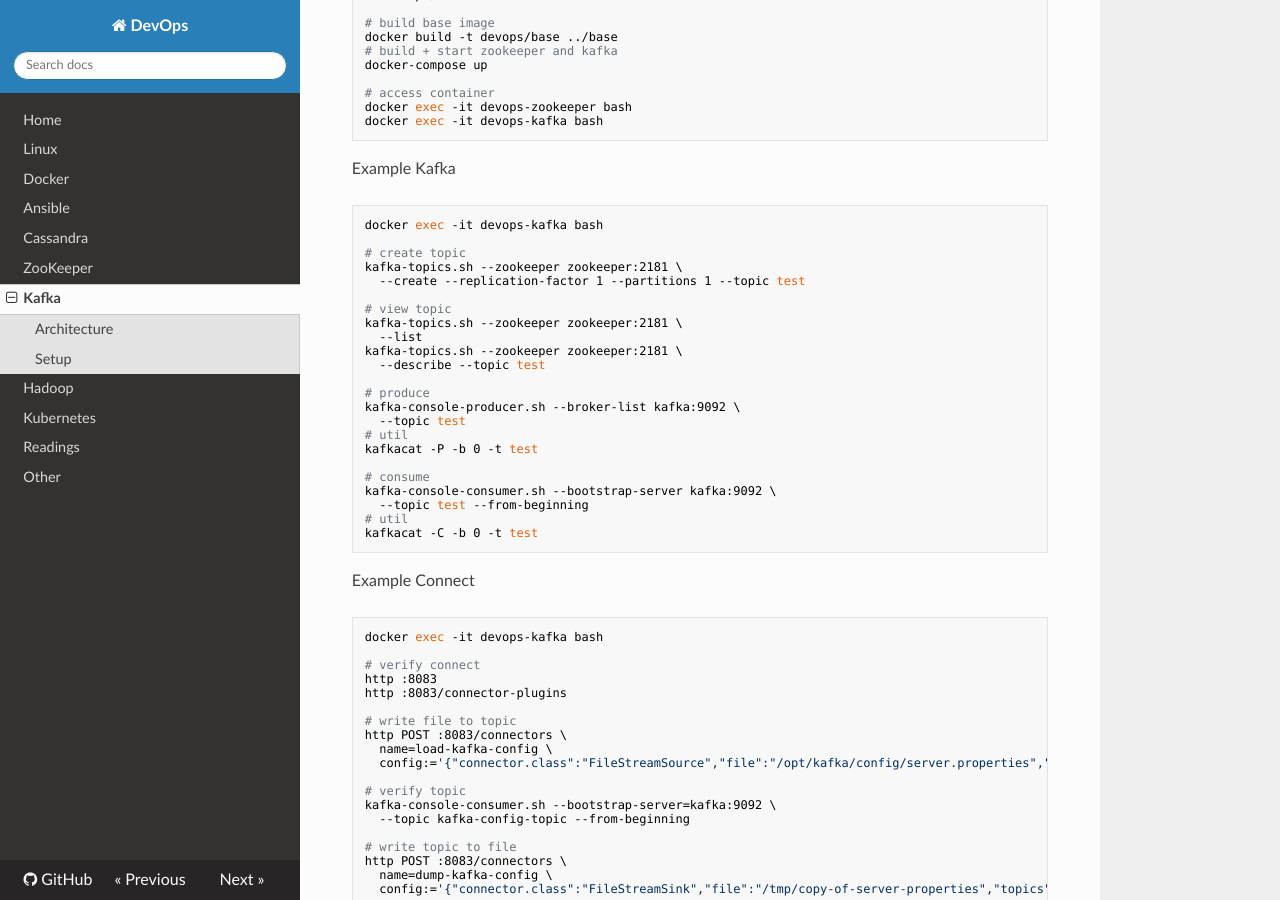
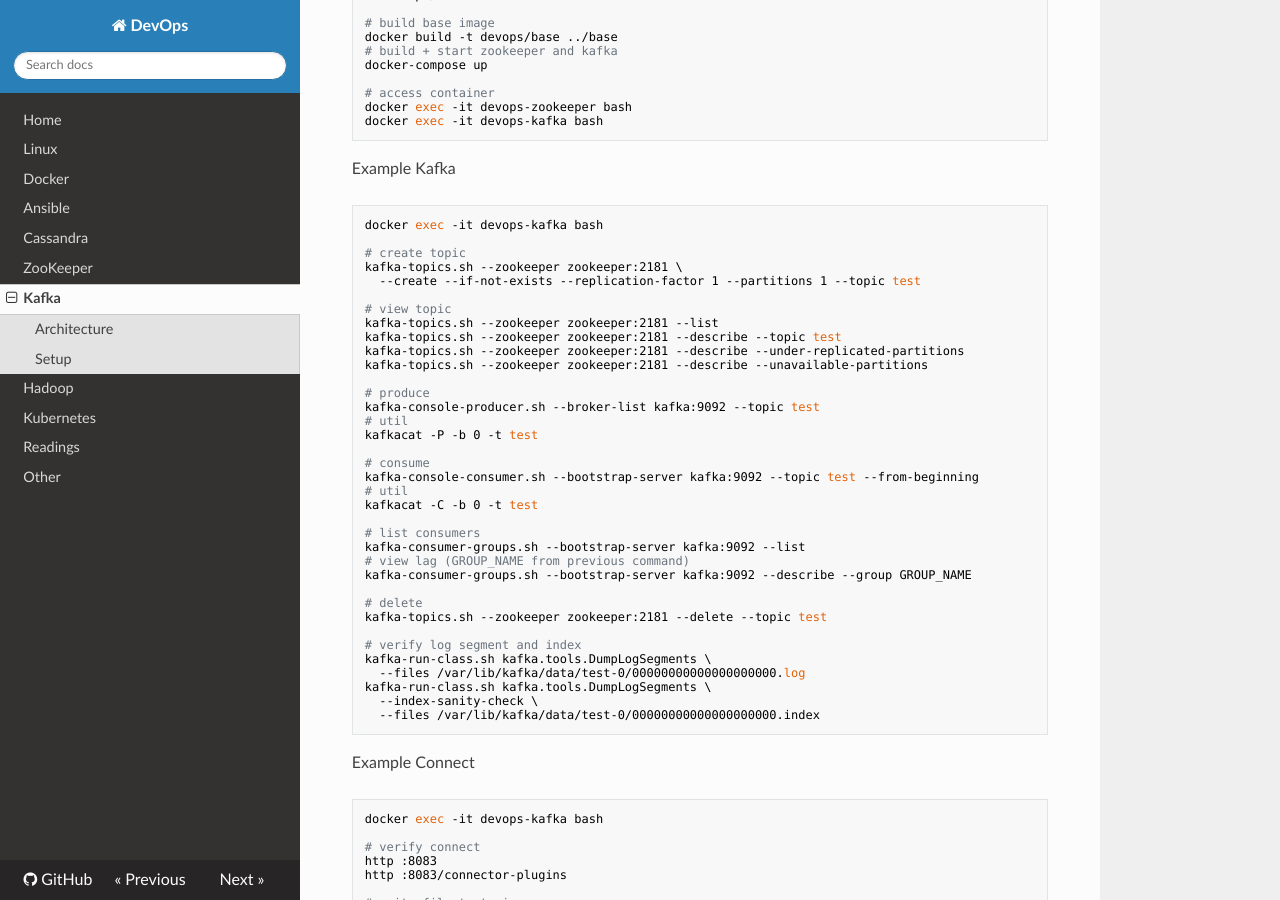
Before and after one commit to niqdev/devops, an MkDocs documentation site: the page built from docs/kafka.md, in a window 1280 px wide and 900 px high, scrolled down 5252 px. Built offline with MkDocs 1.6.1, drawn with Linux system fonts in a browser that asks for light colours; nearby versions of some CDN libraries; old or Windows-style settings are respelled for this version of MkDocs.

Commit message:
doc: update kafka

````diff
--- a/docs/kafka.md
+++ b/docs/kafka.md
@@ -138,25 +138,38 @@ docker exec -it devops-kafka bash
 
 # create topic
 kafka-topics.sh --zookeeper zookeeper:2181 \
-  --create --replication-factor 1 --partitions 1 --topic test
+  --create --if-not-exists --replication-factor 1 --partitions 1 --topic test
 
 # view topic
-kafka-topics.sh --zookeeper zookeeper:2181 \
-  --list
-kafka-topics.sh --zookeeper zookeeper:2181 \
-  --describe --topic test
+kafka-topics.sh --zookeeper zookeeper:2181 --list
+kafka-topics.sh --zookeeper zookeeper:2181 --describe --topic test
+kafka-topics.sh --zookeeper zookeeper:2181 --describe --under-replicated-partitions
+kafka-topics.sh --zookeeper zookeeper:2181 --describe --unavailable-partitions
 
 # produce
-kafka-console-producer.sh --broker-list kafka:9092 \
-  --topic test
+kafka-console-producer.sh --broker-list kafka:9092 --topic test
 # util
 kafkacat -P -b 0 -t test
 
 # consume
-kafka-console-consumer.sh --bootstrap-server kafka:9092 \
-  --topic test --from-beginning
+kafka-console-consumer.sh --bootstrap-server kafka:9092 --topic test --from-beginning
 # util
 kafkacat -C -b 0 -t test
+
+# list consumers
+kafka-consumer-groups.sh --bootstrap-server kafka:9092 --list
+# view lag (GROUP_NAME from previous command)
+kafka-consumer-groups.sh --bootstrap-server kafka:9092 --describe --group GROUP_NAME
+
+# delete
+kafka-topics.sh --zookeeper zookeeper:2181 --delete --topic test
+
+# verify log segment and index
+kafka-run-class.sh kafka.tools.DumpLogSegments \
+  --files /var/lib/kafka/data/test-0/00000000000000000000.log
+kafka-run-class.sh kafka.tools.DumpLogSegments \
+  --index-sanity-check \
+  --files /var/lib/kafka/data/test-0/00000000000000000000.index
 ```
 
 Example Connect
````
